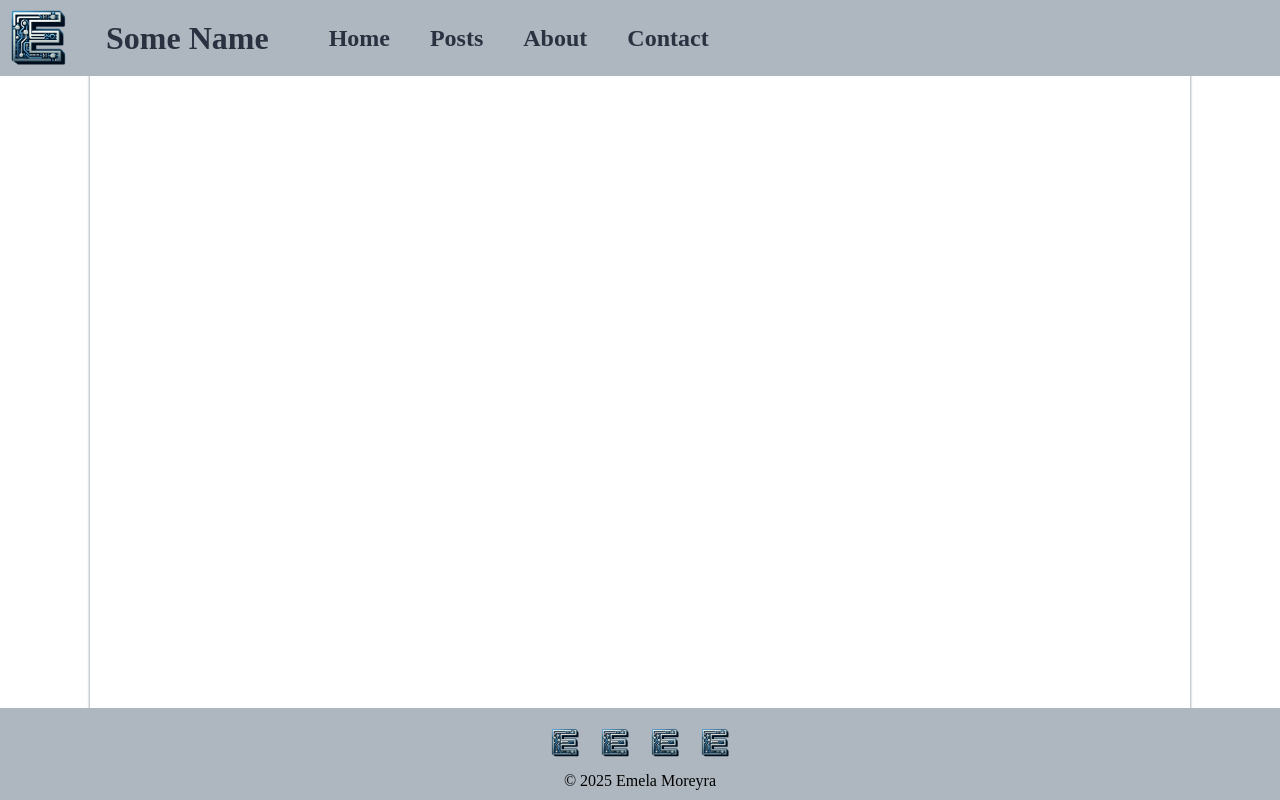
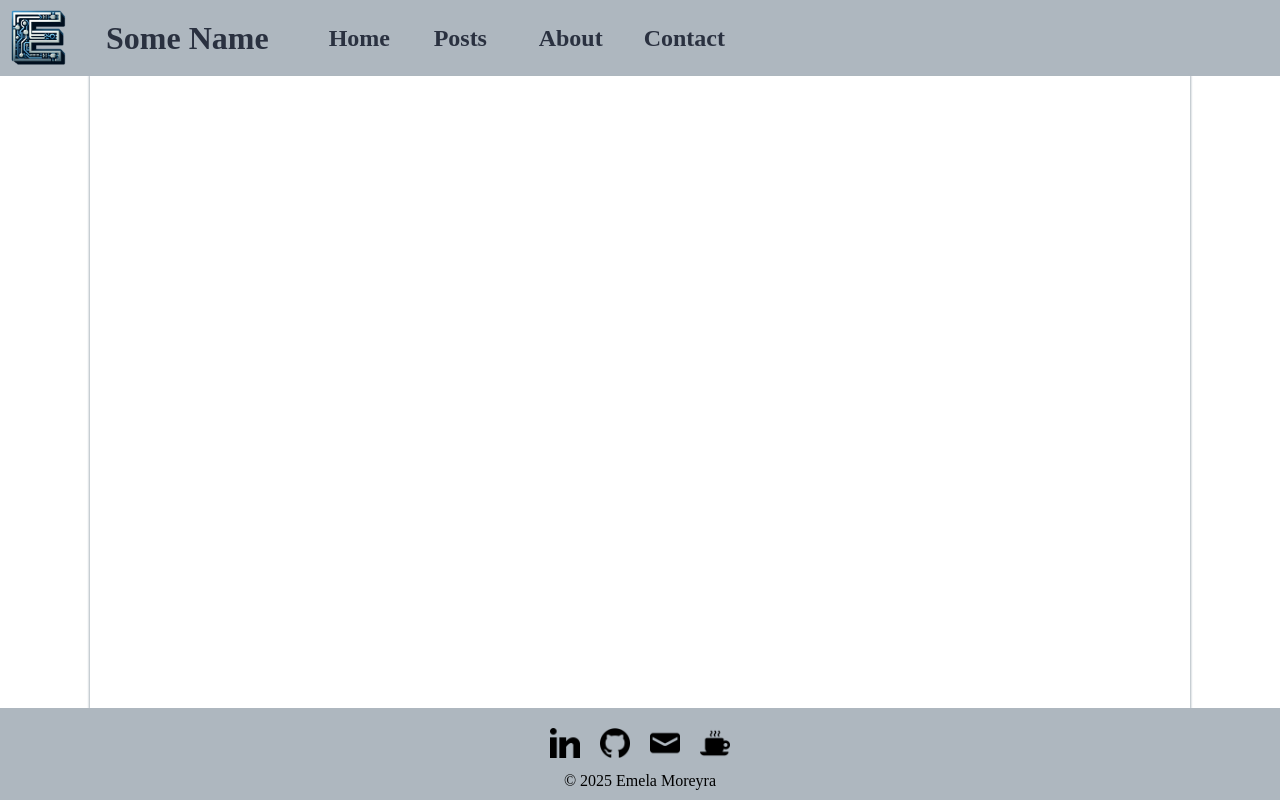
Before and after one commit to SuicideBunny8/Personal-Site, a Django app: page /post_list/ in a window 1280 px wide. Run offline with Django 5.2, Linux system fonts and the light colour scheme; data that the repository does not hold is empty; some libraries are stand-ins or nearby versions.

Commit message:
finished footer. adding icons for footer. fixed some styles for post views

```diff
--- a/personalsite/blog/templates/blog/post_list.html
+++ b/personalsite/blog/templates/blog/post_list.html
@@ -6,10 +6,10 @@
 
 {% block content %}
 <div class="box col center">
-    <ul class="no-bullets narrow">
+    <div class="box col narrow">
         {% for post_obj in posts %}
-            <li>{% include "blog/post_list_preview.html" with post=post_obj %}</li>
+            {% include "blog/post_list_preview.html" with post=post_obj %}
         {% endfor %}
-    </ul>
+    </div>
 </div>
 {% endblock content %}
--- a/personalsite/personalsite/settings.py
+++ b/personalsite/personalsite/settings.py
@@ -211,3 +211,5 @@
 # TODO
 # CKEDITOR_FILENAME_GENERATOR = 'utils.XXXX'
 CKEDITOR_IMAGE_BACKEND = 'ckeditor_uploader.backends.PillowBackend'
+
+# CKEDITOR_CONFIGS = {}
--- a/personalsite/static/style.css
+++ b/personalsite/static/style.css
@@ -44,6 +44,7 @@
     text-align: justify;
     text-justify: inter-word;
     margin-bottom: 0px;
+    /*max-width: 100%;*/
 }
 
 .wrapper {
@@ -54,13 +55,8 @@
 
 .content {
     width: 1100px;
-    /*height: 100%;*/
+    min-width: 0;
     box-shadow: 0px 0px 2px 1px var(--c4);
-    /*justify-content: center;*/
-    /*align-items: center;*/
-    /*padding-left: 50px;*/
-    /*padding-right: 50px;*/
-    /*overflow: auto;*/
     flex: 1;
 }
 
@@ -134,6 +130,7 @@
 
 .footer {
     background-color: var(--c4);
+    width: calc(100% - 20px); /* padding adds extra pixels that need to be removed  */
     padding: 10px;
 }
 
@@ -148,6 +145,7 @@
 
 .box {
     display: flex;
+    min-width: 0;
     /* border: 1px solid black;*/ /* NOTE: Border adds extra width to the screen so a scroll bar is always present, remove before release */
 }
 
@@ -173,11 +171,9 @@
 .banner {
     display: block;
     margin: 0px 0px 0px 0px;
-    /*height: 140px;*/
     aspect-ratio: 3 / 1;
     object-fit: cover;
     object-position: 100% 0;
-    /* border: 1px solid magenta; */
 }
 
 .icon {
@@ -193,7 +189,8 @@
 }
 
 .narrow {
-    width: 800px;
+    max-width: 800px;
+    min-width: 0;
 }
 
 .col {
@@ -214,7 +211,6 @@
 }
 
 @media (max-width: 744px) {
-    /* TODO: determine styles for smaller media */
     body { /* debug */
       /* background-color: lightblue; */
     }
@@ -248,4 +244,7 @@
     .content {
         width: 100%;
     }
+    .narrow {
+        width: 80%;
+    }
 }
--- a/personalsite/templates/base.html
+++ b/personalsite/templates/base.html
@@ -48,30 +48,21 @@
                 {% block content %}
                     <em>Oops! No Content Found</em>
                 {% endblock content %}
-            </div></div>
-
-            {% if messages %}
-                <div>
-                    <ul>
-                        {% for message in messages %}
-                            <li>{{ message }}</li>
-                        {% endfor %}
-                    </ul>
-                </div>
-            {% endif %}
+            </div>
 
             <footer class="footer">
                 <!-- TODO -->
-                <div class="wrapper center">
+                <div class="box wrapper center">
                     <div class="box row">
-                        <a href="#"><img title="LinkedIn" src="{% static 'E_clean.png' %}" class="social"></a>
-                        <a href="#"><img title="GitHub" src="{% static 'E_clean.png' %}" class="social"></a>
-                        <a href="mailto:emelavm@gmail.com"><img title="Email" src="{% static 'E_clean.png' %}" class="social"></a>
-                        <a href="#"><img title="Buy Me a Coffee" src="{% static 'E_clean.png' %}" class="social"></a>
+                         <a href="https://www.linkedin.com/in/emoreyra/"><img title="LinkedIn" alt="LinkedIn Logo" src="{% static 'linkedin.png' %}" class="social"></a><!--Icon made by Pixel perfect from www.flaticon.com -->
+                        <a href="https://github.com/SuicideBunny8"><img title="GitHub" alt="GitHub Logo" src="{% static 'github.png' %}" class="social"></a><!--Icon made by Pixel perfect from www.flaticon.com -->
+                        <a href="mailto:emelavm@gmail.com"><img title="Email" alt="Email Icon" src="{% static 'envelope.png' %}" class="social"></a><!--Icon made by Pixel perfect from www.flaticon.com -->
+                        <a href="#"><img title="Buy Me a Coffee" alt="Coffee Icon" src="{% static 'coffee.png' %}" class="social"></a><!--Icon made by Pixel perfect from www.flaticon.com -->
                     </div>
                     &copy; {% now "Y" %} Emela Moreyra
                 </div>
-            </footer>
+            </footer></div>
+
         </div>
     </body>
 </html>
```
Also changed, not shown: README.md, personalsite/static/coffee.png (added), personalsite/static/envelope.png (added), personalsite/static/github.png (added), personalsite/static/linkedin.png (added), personalsite/static/thingiverse.png (added).
